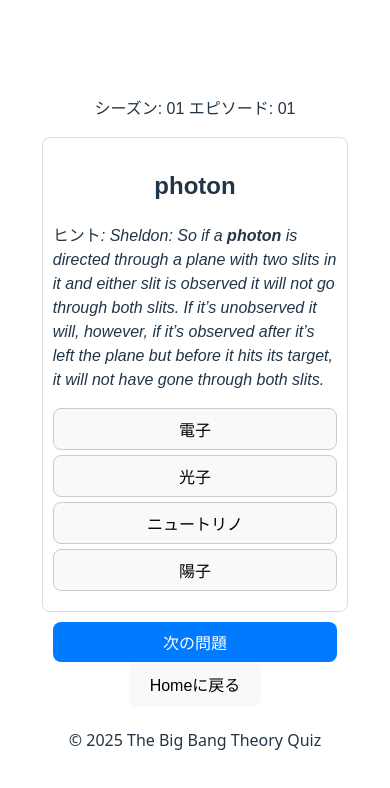
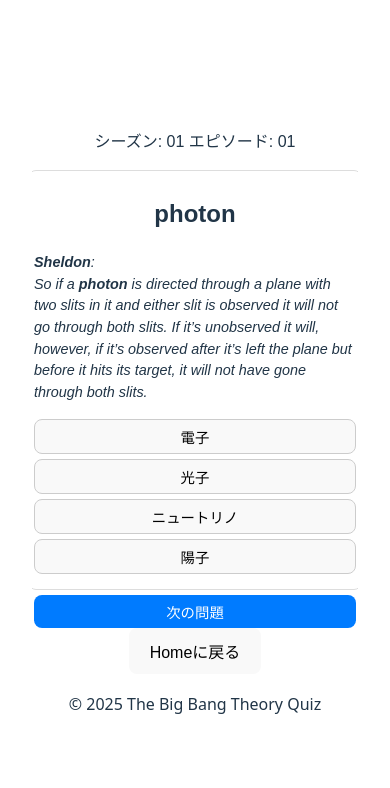
Before and after one commit to fukuta0614/big_bang_theory_quiz, a React (Vite) app: page / in a window 390 px wide. Both pictures are taken after a click on the button "開始". Shown: the top 788 px of the page. Built offline with nearby package versions, Linux system fonts and the light colour scheme.

Commit message:
Add line breaks to hint, speaker, and body

```diff
--- a/src/components/Question.tsx
+++ b/src/components/Question.tsx
@@ -18,7 +18,7 @@ const Question: React.FC<QuestionProps> = ({
   return (
     <div className="question-container">
       <h2>{question}</h2>
-      <p className="definition" dangerouslySetInnerHTML={{ __html: "ヒント: " + definition }} />
+      <p className="definition" dangerouslySetInnerHTML={{ __html: definition }} />
       <ul className="options-list">
         {options.map((option) => (
           <li key={option} className="option-item">
--- a/src/components/QuizScreen.css
+++ b/src/components/QuizScreen.css
@@ -14,7 +14,7 @@
   padding: 10px;
   border: 1px solid #ddd;
   border-radius: 8px;
-  width: 90%;
+  width: 100%;
 }
 
 .definition {
@@ -56,7 +56,7 @@
   padding: 10px;
   border: 1px solid #ddd;
   border-radius: 8px;
-  width: 90%;
+  width: 100%;
 }
 
 .correct-answer {
@@ -84,10 +84,63 @@
   border: none;
   border-radius: 8px;
   cursor: pointer;
-  width: 90%;
+  width: 100%;
 }
 
 .quiz-finished {
   font-weight: bold;
   font-size: 1.1em;
 }
+
+@media (max-width: 768px) {
+  .quiz-container {
+    padding: 2px;
+  }
+
+  .question-container {
+    width: 100%;
+    margin-bottom: 5px;
+    padding: 5px;
+}
+
+  .definition {
+    font-size: 0.9em;
+  }
+
+  .script-context {
+    font-size: 0.7em;
+  }
+
+  .option-button {
+    padding: 6px 12px;
+    font-size: 0.9em;
+  }
+
+  .result-container {
+    width: 100%;
+    padding: 5px;
+    margin-top: 5px;
+  }
+
+  .correct-answer {
+    font-size: 1em;
+  }
+
+  .incorrect-answer {
+    font-size: 1em;
+  }
+
+  .translation {
+    font-size: 0.8em;
+  }
+
+  .next-question-button {
+    padding: 6px 12px;
+    font-size: 0.9em;
+    width: 100%;
+  }
+
+  .quiz-finished {
+    font-size: 1em;
+  }
+}
--- a/src/components/QuizScreen.tsx
+++ b/src/components/QuizScreen.tsx
@@ -59,6 +59,12 @@ const QuizScreen: React.FC<QuizScreenProps> = ({ season, episode, onGoHome }) =>
         for (let i = 0; i < scriptLines.length; i++) {
           if (scriptLines[i].includes(questionValue)) {
             let line = scriptLines[i];
+            const parts = line.split(': ');
+            if (parts.length > 1) {
+              const speaker = parts[0];
+              const body = parts.slice(1).join(': ');
+              line = `<strong>${speaker}</strong>:<br />${body}`;
+            }
             line = line.replace(questionValue, `<strong>${questionValue}</strong>`);
             context += line + '<br />';
             break;
```
